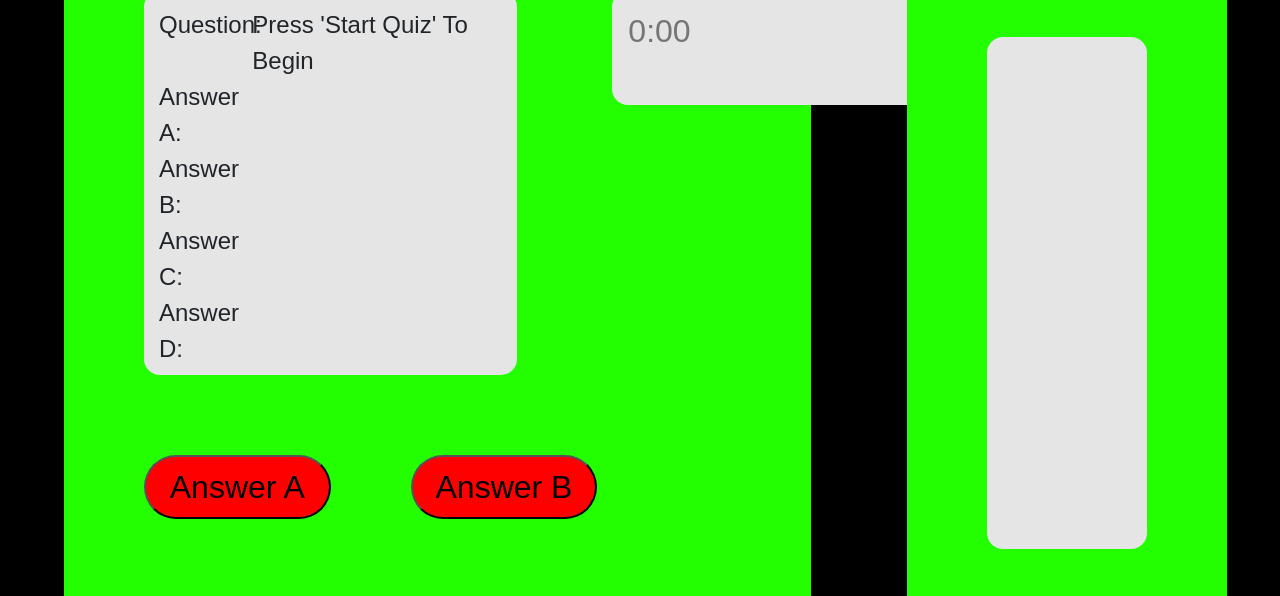
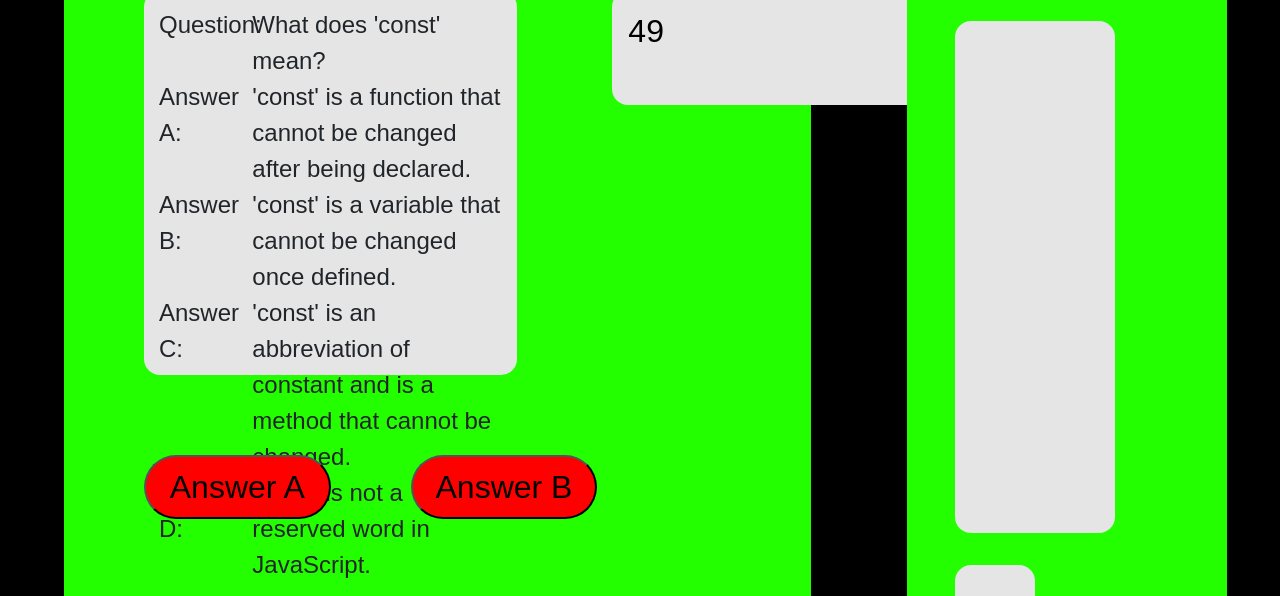
Before and after one commit to lucsedirae/coding-quiz, a plain HTML site: page index.html in a window 1280 px wide. Both pictures are taken after a click on the button "Start Quiz". Shown: the part 145-741 px from the top of the page. Drawn offline with nearby package versions, Linux system fonts and the light colour scheme.

Commit message:
High Scores section repaired

```diff
--- a/assets/script/script.js
+++ b/assets/script/script.js
@@ -14,16 +14,18 @@ var answerBtnD = document.querySelector("#answerBtnD");
 var timeLeft;
 var questionChange = 0;
 var userName = "";
+// var storedName = localStorage.getItem()
 
-var stored = document.createElement("li");
-var scoreNode = document.createElement("li");
 
-userNameNode.innerHTML = userName;
-document.getElementById("highScoreName").appendChild(userNameNode);
+// var storedNameNode = document.createElement("li");
+// var storedScoreNode = document.createElement("li");
 
-scoreNode.innerHTML = timeLeft;
-document.getElementById("highScore").appendChild(scoreNode);
+// userNameNode.innerHTML = userName;
+// document.getElementById("highScoreName").appendChild(storedNameNode);
 
+// scoreNode.innerHTML = timeLeft;
+// document.getElementById("highScore").appendChild(storedScoreNode);
+alert("Welcome to the JavaScript edition of the Quizmaster 3000. Click start to begin the quiz. Match the correct answer with the matching answer button. Wrong answers will turn the screen red while correct answers will turn the screen blue.")
 
 
 startButton.addEventListener("click", quizTimer);
@@ -55,6 +57,14 @@ function gameOver() {
   answerD.innerHTML = "";
   userName = prompt("Game over! You scored " + timeLeft + " points! Enter your name to log your high score.");
   highScore();
+  var playAgain = confirm ("Would you like to play again?");
+  if (playAgain = true) {
+    location.reload();
+  } else
+  {
+  alert("Thanks for playing! Time to go study!");
+  window.open("http://w3schools.com");
+  }
   return;
 }
 
--- a/assets/style/style.css
+++ b/assets/style/style.css
@@ -58,10 +58,10 @@ span {
     font-size: 1.5rem;
 }
 
-#highScore {
+.scoreboard {
     height: 32rem;
     margin-top: 1rem;
-    margin-left: 5rem;
+    margin-left: 3rem;
     background-color: #E5E5E5;
     border-radius: 1rem;
     padding-left: 1rem;
--- a/index.html
+++ b/index.html
@@ -64,8 +64,8 @@
                 </header>
 
                 <div class="row">
-                    <ul class = "col-md-6" id="highScoreName"></ul>
-                    <ul class = "col-md-6" id="highScore"></ul>
+                    <ul class = "col-md-6 scoreboard" id="highScoreName"></ul>
+                    <ul class = "col-md-3 scoreboard" id="highScore"></ul>
                 </div>
 
 
```
